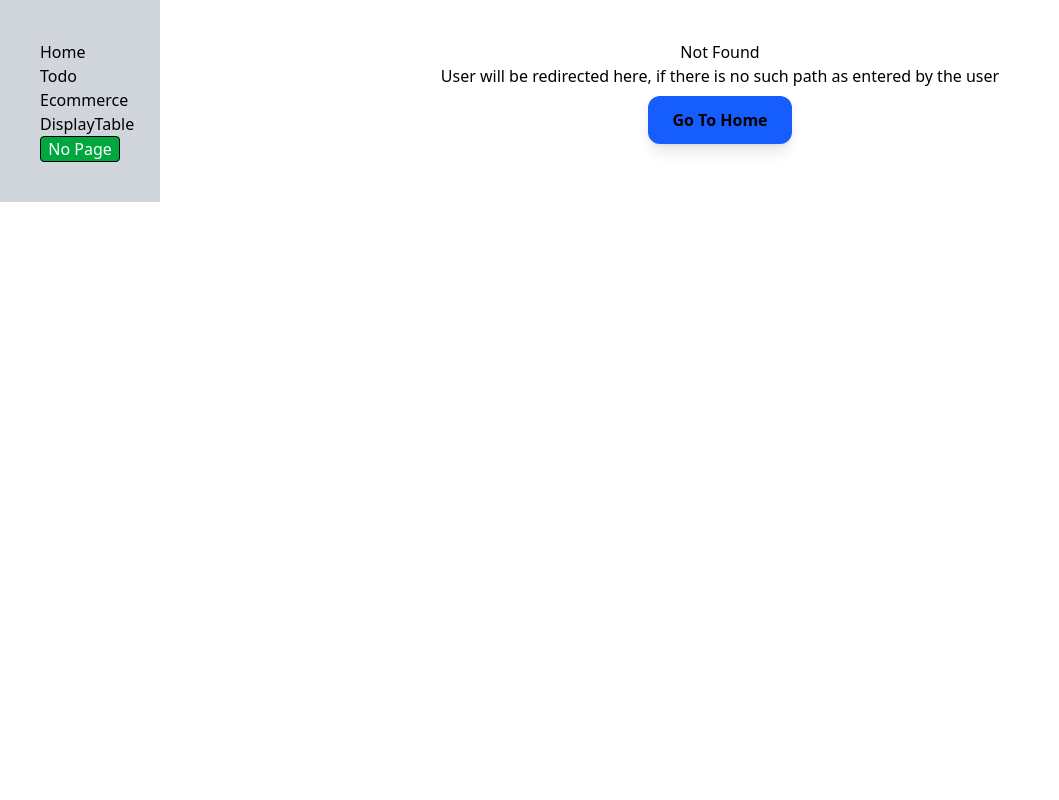
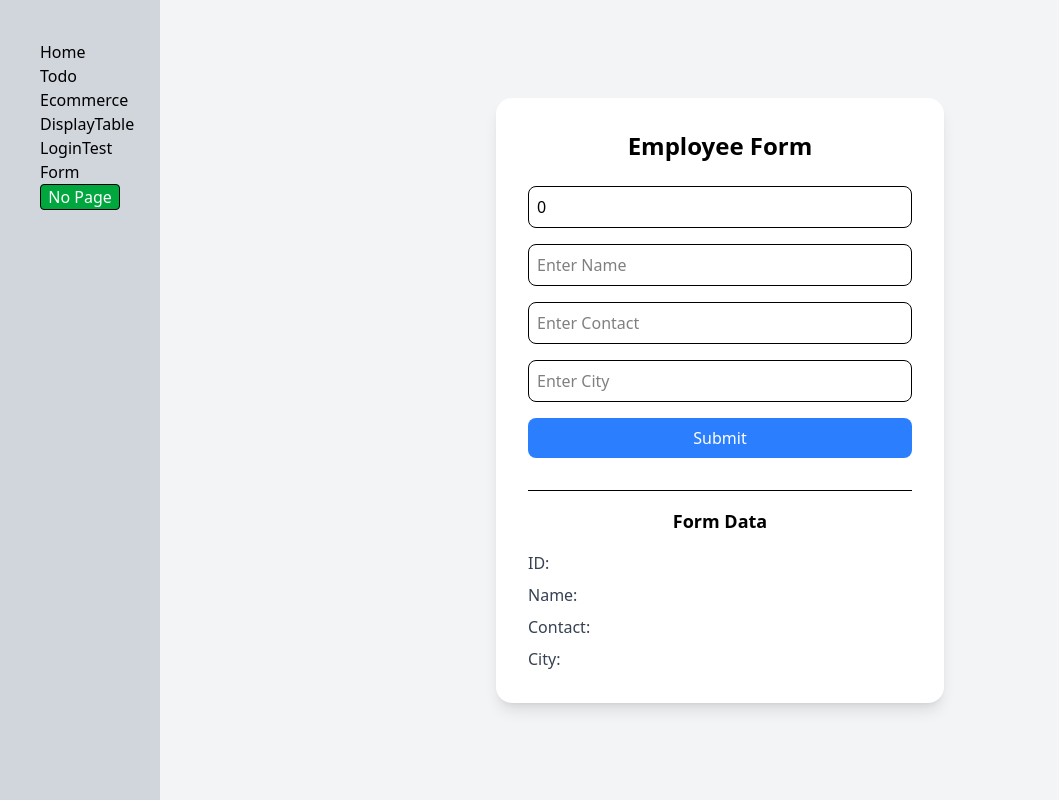
Before and after one commit to vishwajitingole/ReactTSAdvanceSession, a React (Vite) app in the folder 01intro/: page /form in a window 1280 px wide. Before the commit this address had no page. Shown: the whole page, without its empty margins (0-1059 px from the left). Built offline with nearby package versions, Linux system fonts and the light colour scheme.

Commit message:
new changes

```diff
--- a/01intro/src/App.jsx
+++ b/01intro/src/App.jsx
@@ -1,6 +1,8 @@
 import { Route, Routes } from "react-router";
 import Cart from "./Components/Cart";
 import DisplayTable from "./Components/DisplayTable";
+import Form from "./Components/Form";
+import LoginTest from "./Components/loginTest";
 import NotFound from "./Components/NotFound";
 import Todo from "./Components/Todo";
 import Ecommerce from "./Ecommerce";
@@ -20,6 +22,8 @@ export default function App() {
           <Route path="/ecommerce" element={<Ecommerce />} />
           <Route path="/cart" element={<Cart />} />
           <Route path="/displayTable" element={<DisplayTable />} />
+          <Route path="/loginTest" element={<LoginTest />} />
+          <Route path="/form" element={<Form />} />
           <Route path="*" element={<NotFound/>}/>
 
         </Route>
@@ -27,10 +31,6 @@ export default function App() {
 
       </Routes>
 
-
-
-
-
     </div>
   )
 }
--- /dev/null
+++ b/01intro/src/Components/Form.jsx
@@ -0,0 +1,102 @@
+import { useState } from "react";
+
+
+function Form(){
+
+  const initialFormState = {
+    id:0,
+    name:"",
+    contact:"",
+    city:""
+  }
+
+  const [fd, setFd] = useState(initialFormState);
+  const [submittedData, setSubmittedData] = useState(null);
+
+  const handleSubmit = (e) => {
+      e.preventDefault();
+      setSubmittedData(fd);
+      //console.log(fd);
+      setFd(initialFormState);
+
+  }
+
+  const handleChange = (e) => {
+    const {name,value } = e.target;
+
+    setFd( (prev) => ({
+      ...prev,
+      [name]: value
+    }));
+
+  }
+
+  return (
+      <div className="min-h-screen bg-gray-100 flex items-center justify-center">
+
+        <div className="bg-white shadow-lg rounded-2xl p-8 w-full max-w-md">
+
+          <h1 className="text-2xl font-bold text-center mb-6">
+            Employee Form
+          </h1>
+
+          <form onSubmit={handleSubmit} className="flex flex-col gap-4">
+
+            <input
+              className="border p-2 rounded-lg focus:outline-none focus:ring-2 focus:ring-blue-400"
+              name="id"
+              value={fd.id}
+              placeholder="Enter Id"
+              onChange={handleChange}
+            />
+
+            <input
+              className="border p-2 rounded-lg focus:outline-none focus:ring-2 focus:ring-blue-400"
+              name="name"
+              value={fd.name}
+              placeholder="Enter Name"
+              onChange={handleChange}
+            />
+
+            <input
+              className="border p-2 rounded-lg focus:outline-none focus:ring-2 focus:ring-blue-400"
+              name="contact"
+              value={fd.contact}
+              placeholder="Enter Contact"
+              onChange={handleChange}
+            />
+
+            <input
+              className="border p-2 rounded-lg focus:outline-none focus:ring-2 focus:ring-blue-400"
+              name="city"
+              value={fd.city}
+              placeholder="Enter City"
+              onChange={handleChange}
+            />
+
+            <button type="submit" className="bg-blue-500 text-white py-2 rounded-lg hover:bg-blue-600 transition" >
+              Submit
+            </button>
+
+          </form>
+
+          <div className="mt-8 border-t pt-4">
+            <h2 className="text-lg font-semibold text-center mb-4">
+              Form Data
+            </h2>
+
+            <div className="space-y-2 text-gray-700">
+              <p><span className="font-medium">ID:</span> {submittedData?.id}</p>
+              <p><span className="font-medium">Name:</span> {submittedData?.name}</p>
+              <p><span className="font-medium">Contact:</span> {submittedData?.contact}</p>
+              <p><span className="font-medium">City:</span> {submittedData?.city}</p>
+            </div>
+          </div>
+
+        </div>
+
+      </div>
+    );
+}
+
+export default Form;
--- /dev/null
+++ b/01intro/src/Components/LoginTest.jsx
@@ -0,0 +1,81 @@
+import axios from "axios";
+import { useEffect, useState } from "react";
+
+function LoginTest() {
+
+    const [username, setUsername] = useState("");
+    const [password, setPassword] = useState("");
+    const [token, setToken] = useState("");
+
+
+    useEffect( () =>{
+
+            async function fetchData(){
+                const res = await axios("https://fakestoreapi.com/users");
+                console.log("This is the list of users available on the fakeApi");
+                console.log(res.data);
+
+
+            }
+
+            fetchData();
+        } ,[])
+
+    async function handleLogin() {
+
+        const credentials = {
+            username,
+            password
+        };
+
+        try {
+
+            const response = await axios.post("https://fakestoreapi.com/auth/login", credentials );
+
+            console.log(response.data);
+            setToken(response.data.token);
+
+        } catch (err) {
+            console.log("Login failed");
+            console.log(err);
+            setToken("login failed");
+        }
+    }
+
+
+    return (
+        <div className="flex flex-col gap-4 p-10">
+
+            <h1>Login Test Component</h1>
+            <h1>token is == {token}</h1>
+
+            <input
+                type="text"
+                placeholder="Enter username"
+                value={username}
+                onChange={(e) => setUsername(e.target.value)}
+                className="border p-2"
+            />
+
+            <input
+                type="password"
+                placeholder="Enter password"
+                value={password}
+                onChange={(e) => setPassword(e.target.value)}
+                className="border p-2"
+            />
+
+            <button
+                onClick={handleLogin}
+                className="bg-blue-500 text-white p-2"
+            >
+                Login
+            </button>
+
+
+
+        </div>
+    );
+}
+
+export default LoginTest;
--- /dev/null
+++ b/01intro/src/Components/Profile.jsx
@@ -0,0 +1,25 @@
+// This profile component is being created for testing lazy + suspence
+// This is being used in the Home.jsx page
+
+// so suppose Profile component is a very heavy component and take a lot of time to load it will load lazyily in the home page
+
+function Profile() {
+  return (
+    <div
+      style={{
+        padding: "20px",
+        border: "1px solid gray",
+        borderRadius: "10px",
+        marginTop: "20px",
+      }}
+    >
+      <h2>User Profile Component</h2>
+
+      <p>Name: Ankush Sharma</p>
+      <p>Email: ankush@example.com</p>
+      <p>Role: Frontend Developer</p>
+    </div>
+  );
+}
+
+export default Profile;
--- a/01intro/src/Home.jsx
+++ b/01intro/src/Home.jsx
@@ -1,3 +1,5 @@
+import { lazy, Suspense } from "react";
+const Profile = lazy( () => import("./Components/Profile"));
 
 function Home() {
   return (
@@ -23,29 +25,24 @@ function Home() {
         />
       </section>
 
-      {/* Features Section */}
-      <section className="grid grid-cols-1 md:grid-cols-3 gap-6">
+      {/* Profile component Section */}
+      <section className="flex flex-col justify-center items-center gap-6">
 
-        <div className="p-4 bg-gray-100 rounded-xl shadow">
-          <h2 className="text-xl font-semibold">📝 Todo Manager</h2>
-          <p className="text-gray-600 mt-2">
-            Add, delete, and track your daily tasks efficiently.
-          </p>
-        </div>
+          <h1 className="text-3xl font-bold">
+            React Suspense Example
+          </h1>
 
-        <div className="p-4 bg-gray-100 rounded-xl shadow">
-          <h2 className="text-xl font-semibold">🛒 E-commerce</h2>
-          <p className="text-gray-600 mt-2">
-            Browse products and simulate a real shopping experience.
-          </p>
-        </div>
+          <pre className="bg-gray-200 p-4 rounded">
+            {`
+              lazy()  -> component loads asynchronously
+              Suspense -> handles loading state
+              fallback -> temporary UI
+            `}
+          </pre>
 
-        <div className="p-4 bg-gray-100 rounded-xl shadow">
-          <h2 className="text-xl font-semibold">⚡ Fast & Modern</h2>
-          <p className="text-gray-600 mt-2">
-            Built using Vite, React, and TypeScript for top performance.
-          </p>
-        </div>
+          <Suspense fallback={<h2>Loading Profile...</h2>}>
+            <Profile />
+          </Suspense>
 
       </section>
 
--- a/01intro/src/MenuOptions.jsx
+++ b/01intro/src/MenuOptions.jsx
@@ -17,6 +17,8 @@ function MenuOptions() {
         <NavLink to="/todo">Todo</NavLink>
         <NavLink to="/ecommerce">Ecommerce</NavLink>
         <NavLink to="/displayTable">DisplayTable</NavLink>
+        <NavLink to="/loginTest">LoginTest</NavLink>
+        <NavLink to="/form">Form</NavLink>
 
         <button onClick={handleClick} className="border rounded border-black bg-green-600 text-white"
           >No Page
```
